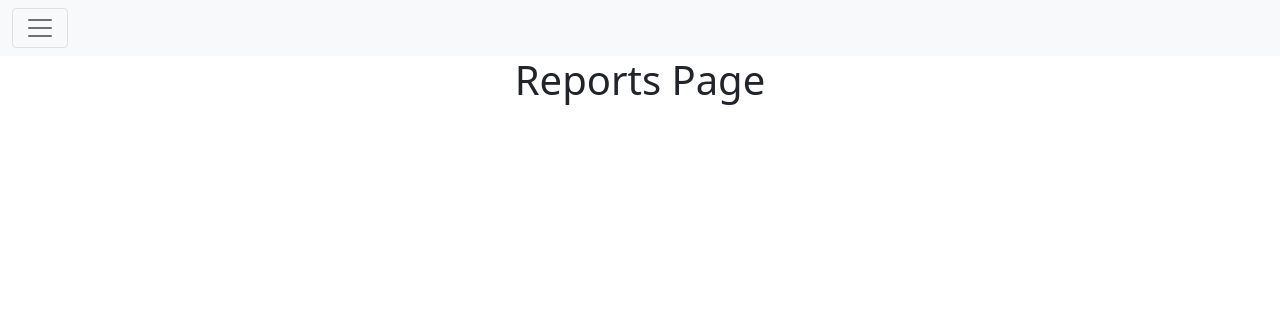
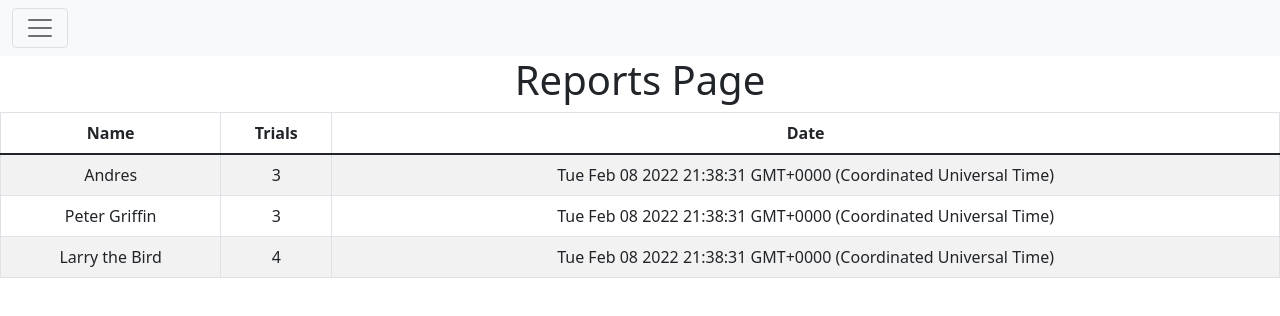
Before and after one commit to A11Y2022/react-target-acquisition, a React (Create React App) app: page /report in a window 1280 px wide. Shown: the top 316 px of the page. Built offline with nearby package versions, Linux system fonts and the light colour scheme.

Commit message:
Table temp (#4)
* Table is routed correctly

* fixed date error

Co-authored-by: Andy Mercado <76190638+andymerc@users.noreply.github.com>

```diff
--- a/src/ReportTable.js
+++ b/src/components/ReportTable.js
@@ -2,12 +2,12 @@ import React from "react";
 import Table from "react-bootstrap/Table";
 
 const ReportTable = () => {
-  const date = new Date();
+  const date = new Date().toString();
 
   const reportInfo = [
     { name: "Andres", trials: 3, date: date },
-    { name: "Peter Griffin", trials: 3, date: date },
-    { name: "Larry the Bird", trials: 4, date: date },
+    { name: "Peter Griffin", trials: 3, date },
+    { name: "Larry the Bird", trials: 4, date },
   ];
 
   const renderUser = (user, index) => {
--- a/src/view/Report.js
+++ b/src/view/Report.js
@@ -1,9 +1,11 @@
 import React from "react";
+import ReportTable from "../components/ReportTable.js"
 
 export const Report = () => {
   return (
     <div>
       <h1 style={{ textAlign: "center" }}>Reports Page</h1>
+      <ReportTable/>
     </div>
   );
 };
```
Also changed, not shown: 1 other file (tests, documents, lock files or other folders).
